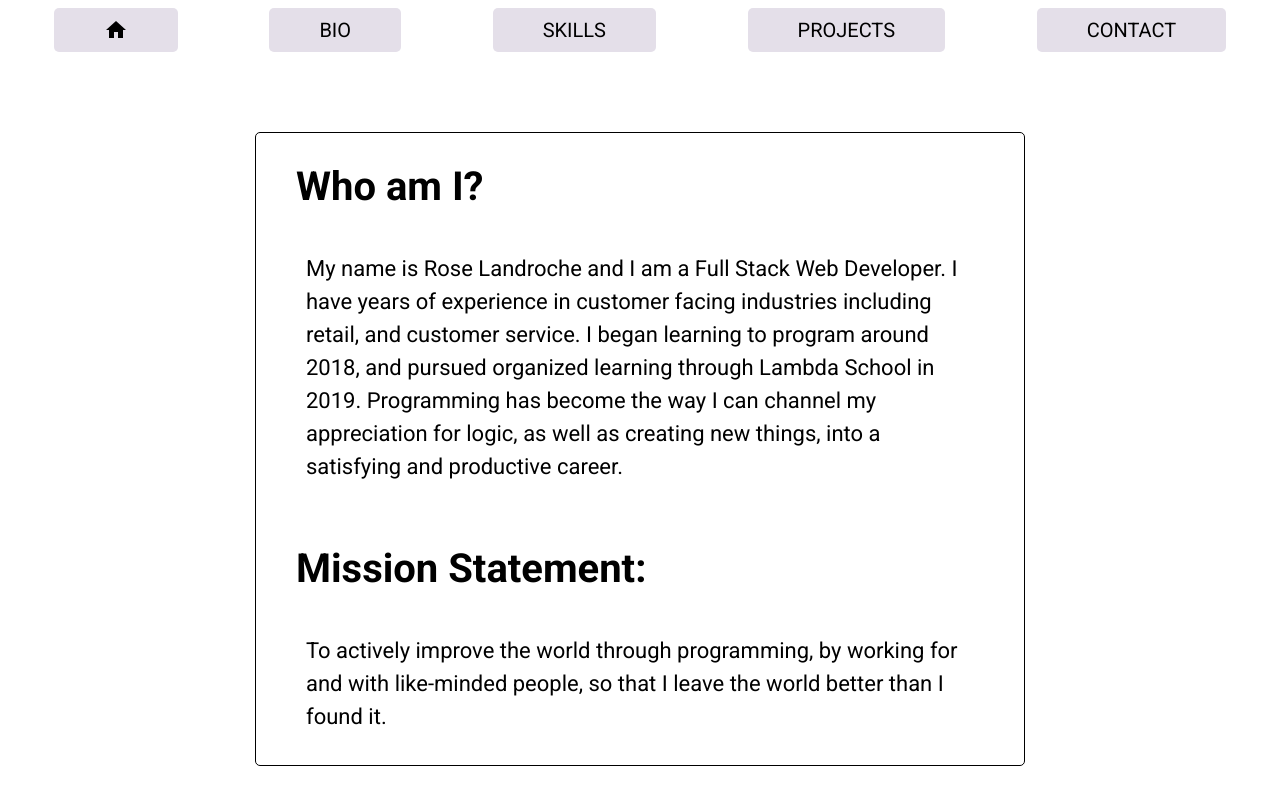
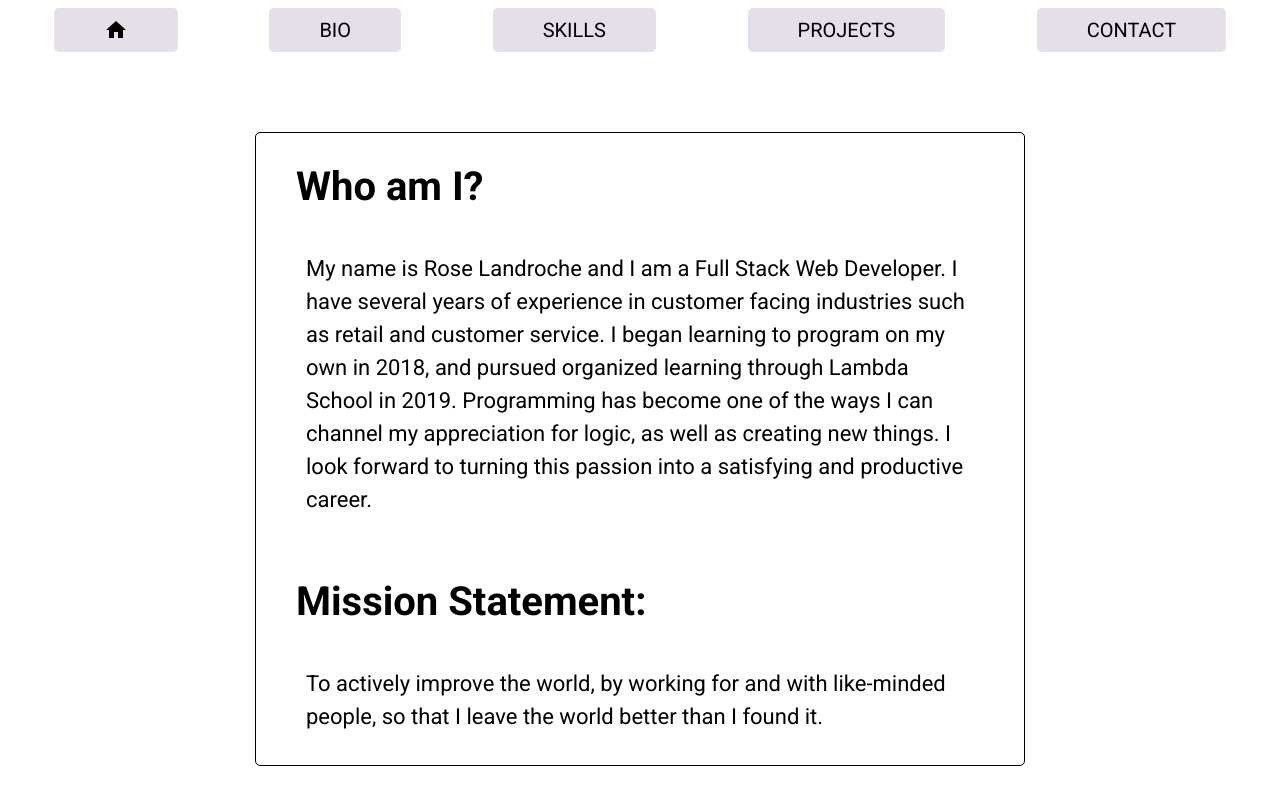
Before and after one commit to roselandroche/portfolio, a React (Create React App) app: page /bio in a window 1280 px wide. Shown: the top 804 px of the page. Built offline with nearby package versions, Linux system fonts and the light colour scheme.

Commit message:
Minor content changes

```diff
--- a/src/components/Bio.js
+++ b/src/components/Bio.js
@@ -9,15 +9,17 @@ function Bio() {
             <div className='bio'>
                 <h1>Who am I?</h1>
                 <p>
-                    My name is Rose Landroche and I am a Full Stack Web Developer. I have years of experience
-                    in customer facing industries including retail, and customer service. I began learning to program
-                    around 2018, and pursued organized learning through Lambda School in 2019. Programming has become
-                    the way I can channel my appreciation for logic, as well as creating new things, into a satisfying
-                    and productive career.
+                    My name is Rose Landroche and I am a Full Stack Web Developer. I have several years of experience
+                    in customer facing industries such as retail and customer service. I began learning to program on
+                    my own in 2018, and pursued organized learning through Lambda School in 2019. Programming has become
+                    one of the ways I can channel my appreciation for logic, as well as creating new things. I look forward
+                    to turning this passion into a satisfying and productive career.
                 </p>
                 <h1>Mission Statement:</h1>
-                <p>To actively improve the world through programming, by working for and with like-minded
-                    people, so that I leave the world better than I found it.</p>
+                <p>
+                    To actively improve the world, by working for and with like-minded
+                    people, so that I leave the world better than I found it.
+                </p>
             </div>
         </div>
     )
--- a/src/components/ContactForm.js
+++ b/src/components/ContactForm.js
@@ -18,7 +18,7 @@ function ContactForm(props) {
                 <option value='Job Offer'>Job Offer</option>
             </Field>
             {props.touched.messageBody && props.errors.messageBody && <p className='error'>{props.errors.messageBody}</p>}
-            <Field className='input' type='text' name='messageBody' placeholder='Message Body' />
+            <Field className='input' type='text' name='messageBody' placeholder='Message' />
 
             <button type='submit'>Send Message</button>
         </Form>
```
